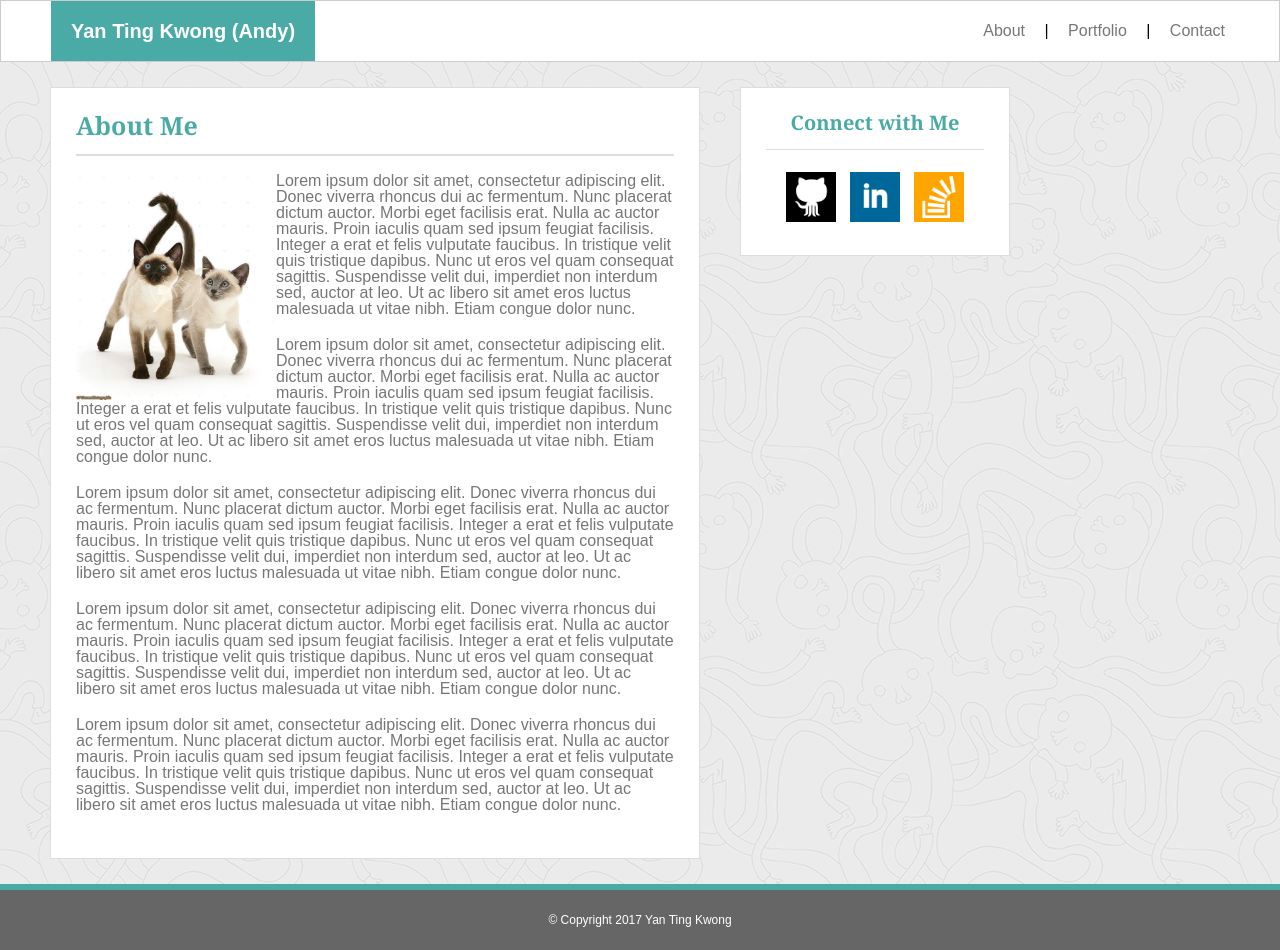
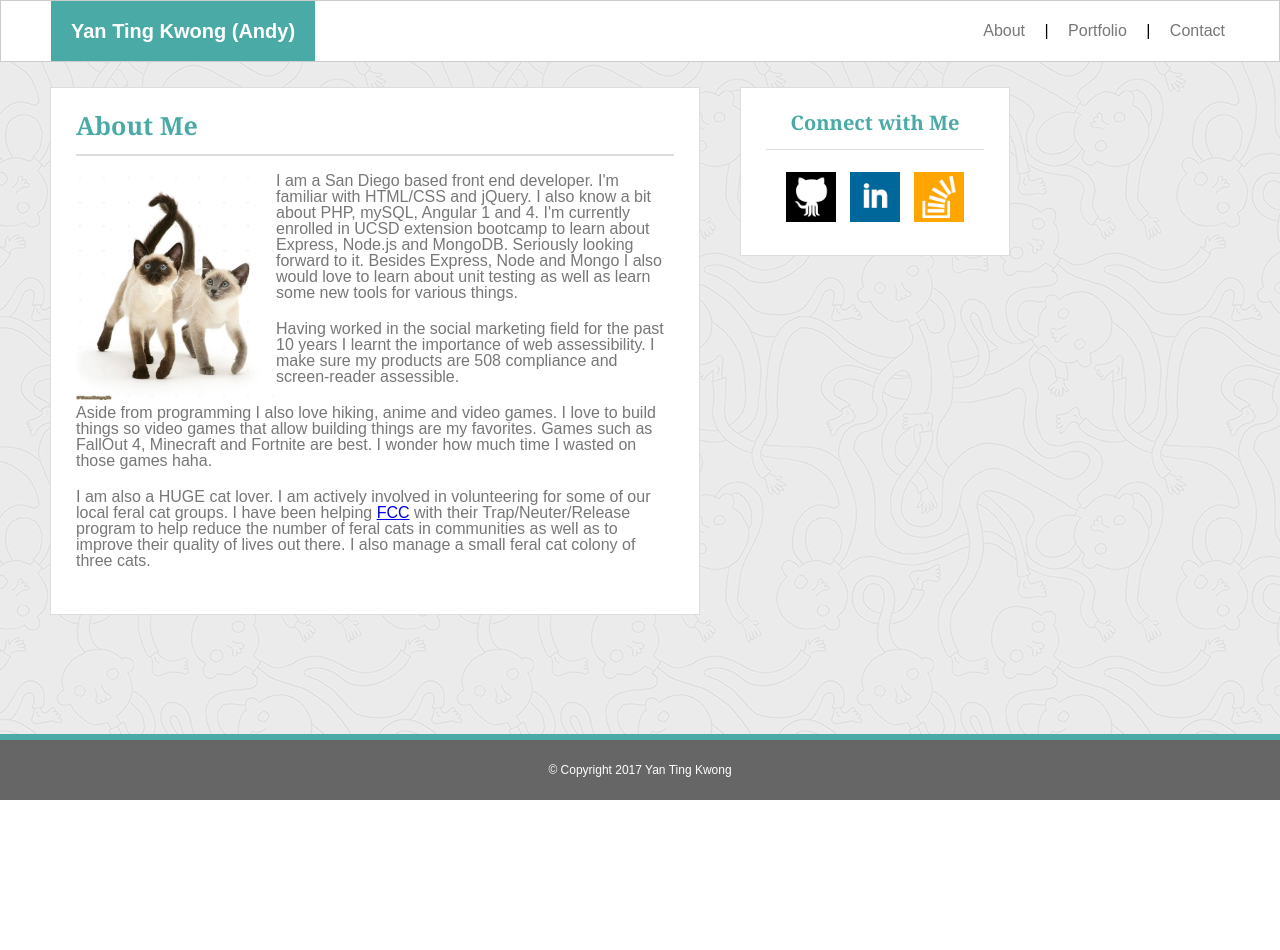
Before and after one commit to yankwong/Basic-Portfolio, a plain HTML site: page index.html in a window 1280 px wide. After the commit the page ends 800 px from the top, so only its background shows below. Drawn offline with nearby package versions, Linux system fonts and the light colour scheme.

Commit message:
added bio

```diff
--- a/index.html
+++ b/index.html
@@ -38,19 +38,16 @@
 				</div>
 
 				<p>
-				Lorem ipsum dolor sit amet, consectetur adipiscing elit. Donec viverra rhoncus dui ac fermentum. Nunc placerat dictum auctor. Morbi eget facilisis erat. Nulla ac auctor mauris. Proin iaculis quam sed ipsum feugiat facilisis. Integer a erat et felis vulputate faucibus. In tristique velit quis tristique dapibus. Nunc ut eros vel quam consequat sagittis. Suspendisse velit dui, imperdiet non interdum sed, auctor at leo. Ut ac libero sit amet eros luctus malesuada ut vitae nibh. Etiam congue dolor nunc.
+					I am a San Diego based front end developer. I'm familiar with HTML/CSS and jQuery. I also know a bit about PHP, mySQL, Angular 1 and 4. I'm currently enrolled in UCSD extension bootcamp to learn about Express, Node.js and MongoDB. Seriously looking forward to it. Besides Express, Node and Mongo I also would love to learn about unit testing as well as learn some new tools for various things.
 				</p>
 				<p>
-				Lorem ipsum dolor sit amet, consectetur adipiscing elit. Donec viverra rhoncus dui ac fermentum. Nunc placerat dictum auctor. Morbi eget facilisis erat. Nulla ac auctor mauris. Proin iaculis quam sed ipsum feugiat facilisis. Integer a erat et felis vulputate faucibus. In tristique velit quis tristique dapibus. Nunc ut eros vel quam consequat sagittis. Suspendisse velit dui, imperdiet non interdum sed, auctor at leo. Ut ac libero sit amet eros luctus malesuada ut vitae nibh. Etiam congue dolor nunc.
+					Having worked in the social marketing field for the past 10 years I learnt the importance of web assessibility. I make sure my products are 508 compliance and screen-reader assessible.
 				</p>
 				<p>
-				Lorem ipsum dolor sit amet, consectetur adipiscing elit. Donec viverra rhoncus dui ac fermentum. Nunc placerat dictum auctor. Morbi eget facilisis erat. Nulla ac auctor mauris. Proin iaculis quam sed ipsum feugiat facilisis. Integer a erat et felis vulputate faucibus. In tristique velit quis tristique dapibus. Nunc ut eros vel quam consequat sagittis. Suspendisse velit dui, imperdiet non interdum sed, auctor at leo. Ut ac libero sit amet eros luctus malesuada ut vitae nibh. Etiam congue dolor nunc.
+					Aside from programming I also love hiking, anime and video games. I love to build things so video games that allow building things are my favorites. Games such as FallOut 4, Minecraft and Fortnite are best. I wonder how much time I wasted on those games haha.
 				</p>
 				<p>
-				Lorem ipsum dolor sit amet, consectetur adipiscing elit. Donec viverra rhoncus dui ac fermentum. Nunc placerat dictum auctor. Morbi eget facilisis erat. Nulla ac auctor mauris. Proin iaculis quam sed ipsum feugiat facilisis. Integer a erat et felis vulputate faucibus. In tristique velit quis tristique dapibus. Nunc ut eros vel quam consequat sagittis. Suspendisse velit dui, imperdiet non interdum sed, auctor at leo. Ut ac libero sit amet eros luctus malesuada ut vitae nibh. Etiam congue dolor nunc.
-				</p>
-				<p>
-				Lorem ipsum dolor sit amet, consectetur adipiscing elit. Donec viverra rhoncus dui ac fermentum. Nunc placerat dictum auctor. Morbi eget facilisis erat. Nulla ac auctor mauris. Proin iaculis quam sed ipsum feugiat facilisis. Integer a erat et felis vulputate faucibus. In tristique velit quis tristique dapibus. Nunc ut eros vel quam consequat sagittis. Suspendisse velit dui, imperdiet non interdum sed, auctor at leo. Ut ac libero sit amet eros luctus malesuada ut vitae nibh. Etiam congue dolor nunc.
+					I am also a HUGE cat lover. I am actively involved in volunteering for some of our local feral cat groups. I have been helping <a href="http://www.feralcat.com/" target="_blank">FCC</a> with their Trap/Neuter/Release program to help reduce the number of feral cats in communities as well as to improve their quality of lives out there. I also manage a small feral cat colony of three cats.
 				</p>
 			</div>
 
```
